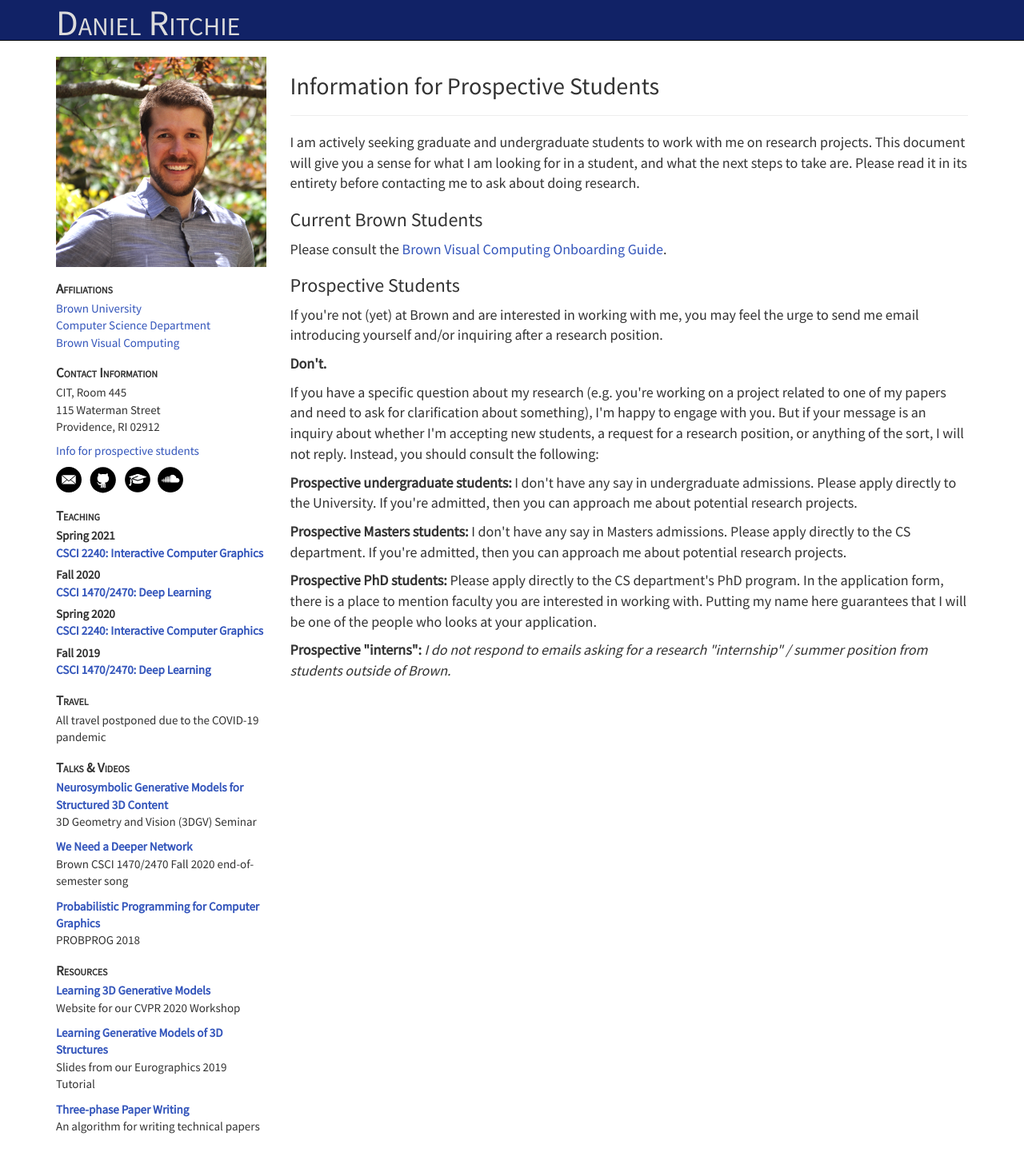
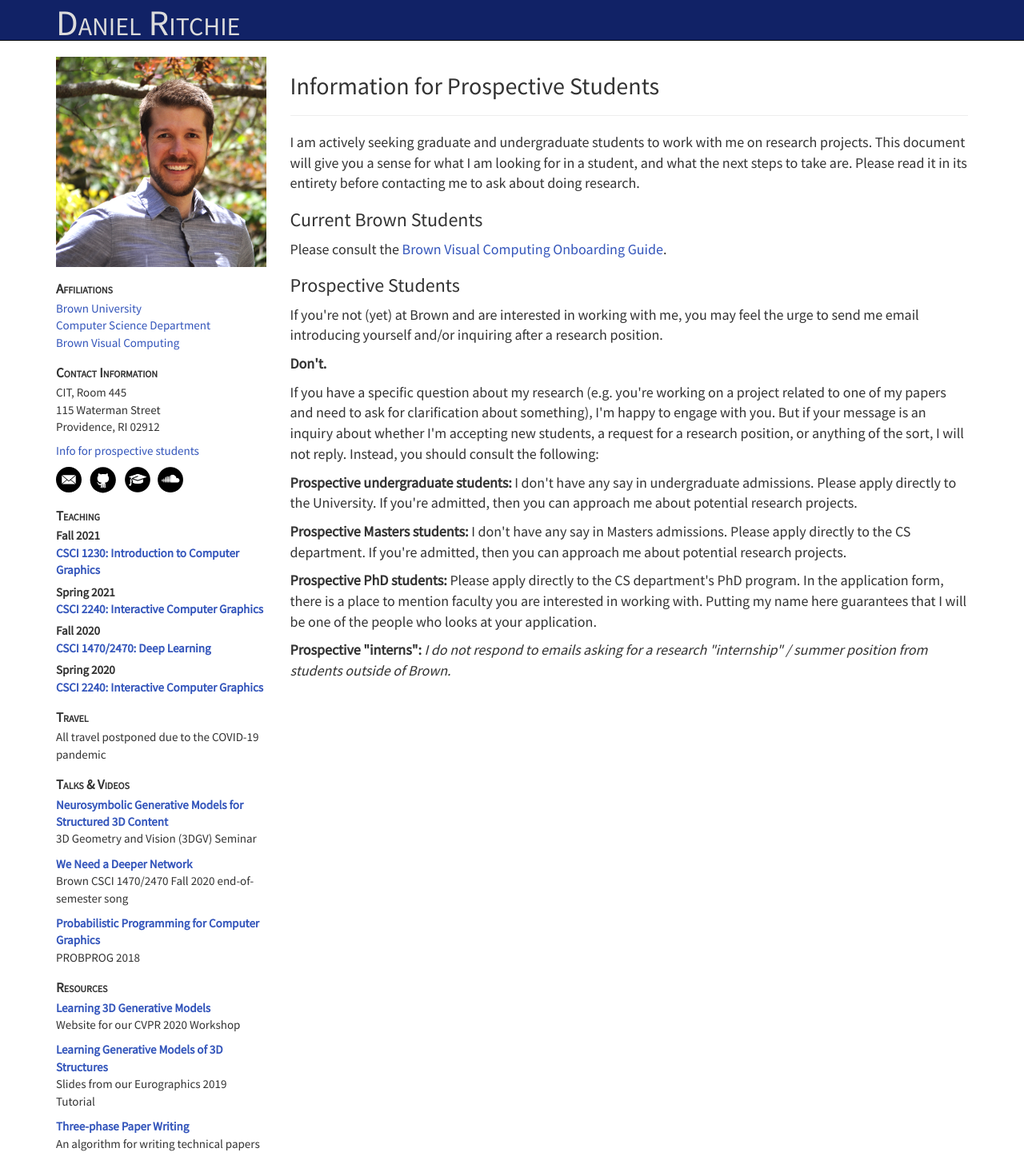
Before and after one commit to dritchie/dritchie.github.io, a Jekyll site: the page built from prospective_students.html, in a window 1280 px wide. Shown: the whole page at 80% size. Built offline with Jekyll 4.4.1, drawn with Linux system fonts in a browser that asks for light colours; before the commit the page ends 1435 px from its top, so only the background shows below that.

Commit message:
Link to fall '21 graphics course website.

```diff
--- a/_data/teaching.json
+++ b/_data/teaching.json
@@ -1,4 +1,12 @@
 [
+	{
+		"startdate": "2021-09-10",
+		"term": "Fall 2021",
+		"number": "CSCI 1230",
+		"name": "Introduction to Computer Graphics",
+		"link": "https://csci1230.graphics"
+	},
+
 	{
 		"startdate": "2021-01-20",
 		"term": "Spring 2021",
```
